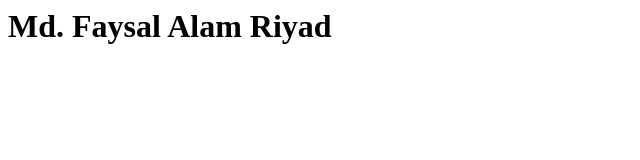
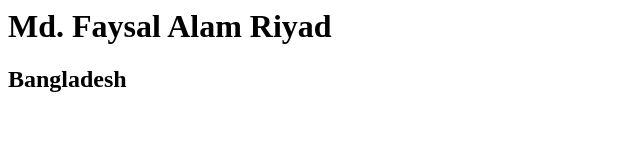
Before and after one commit to voiceofriyad/1st_test, a plain HTML site: page index.html in a window 1280 px wide. Shown: the whole page, without its empty margins (0-640 px from the left). Drawn offline with Linux system fonts and the light colour scheme.

Commit message:
Another Commit

```diff
--- a/index.html
+++ b/index.html
@@ -1 +1,2 @@
 <h1> Md. Faysal Alam Riyad </h1>
+<h2> Bangladesh </h2>
```
